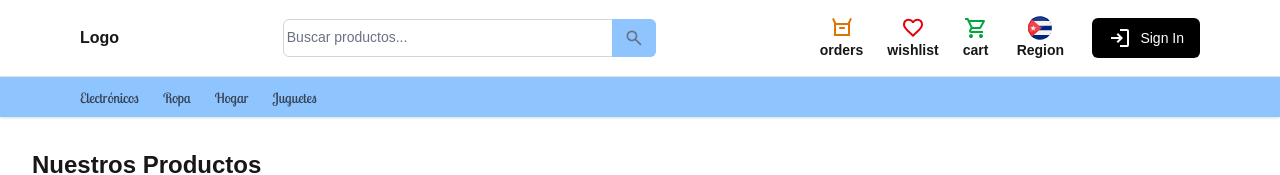
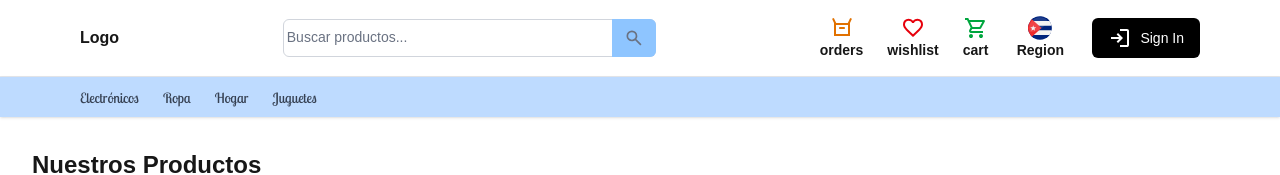
Before and after one commit to EliusIron/Ecommerce-Fullstack, a Next.js app: page / in a window 1280 px wide. Shown: the top 175 px of the page. Built offline with nearby package versions, Linux system fonts and the light colour scheme.

Commit message:
style: Adjust secondary navbar background color

```diff
--- a/src/app/components/layout/SecondaryNavbar.tsx
+++ b/src/app/components/layout/SecondaryNavbar.tsx
@@ -17,7 +17,7 @@ const categories: Category[] = [
 
 export default function SecondaryNavbar() {
   return (
-    <nav className="bg-blue-300 py-2 px-4 md:px-20 shadow-sm font-lobster ">
+    <nav className="bg-blue-200 py-2 px-4 md:px-20 shadow-sm font-lobster ">
       <ul className="flex flex-wrap items-center md:justify-start gap-x-4 md:gap-x-6">
         {categories.map((category) => (
           <li key={category.id}>
```
